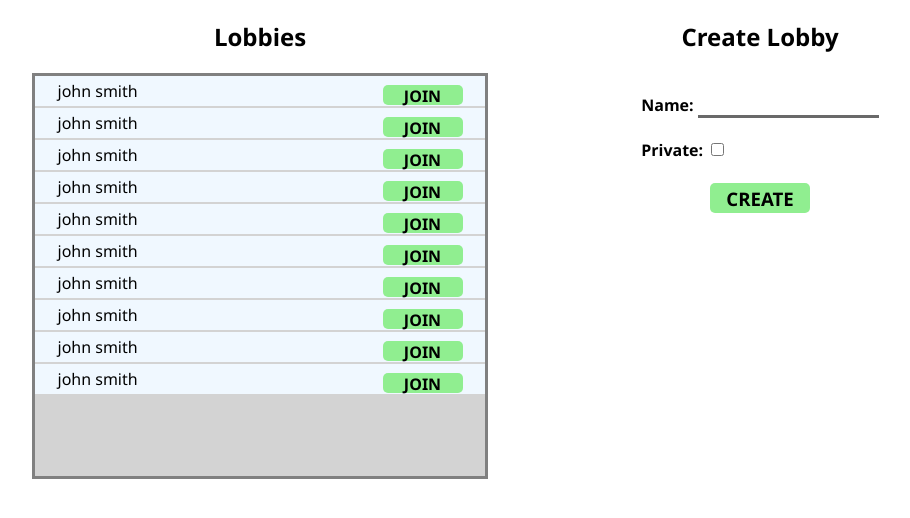
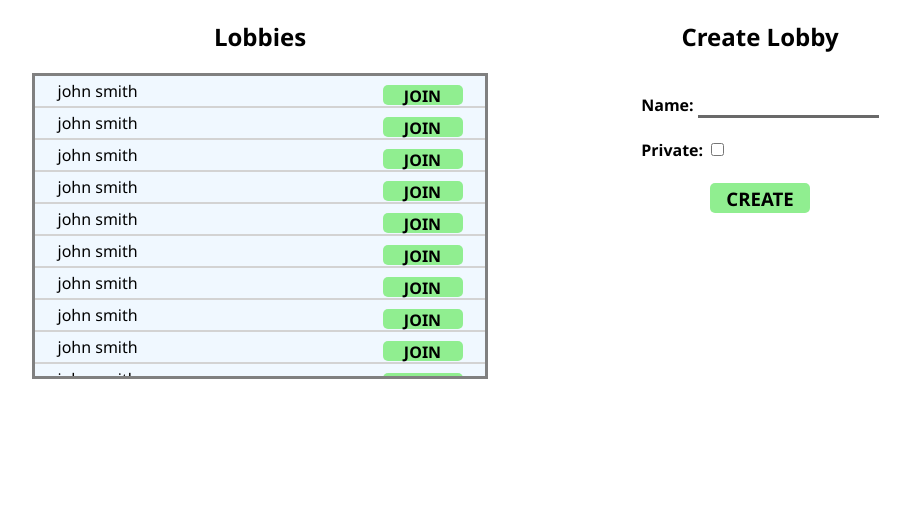
Before and after one commit to fairuzguy/fairuzguy.github.io, a plain HTML site: page lobby/lobby-tic-tac-toe.html in a window 1280 px wide. Shown: the whole page, without its empty margins (130-1040 px from the left). Drawn offline with nearby package versions, Linux system fonts and the light colour scheme.

Commit message:
sizing thing

```diff
--- a/lobby/lobby-tic-tac-toe.scss
+++ b/lobby/lobby-tic-tac-toe.scss
@@ -30,7 +30,7 @@ html, body {
     margin: 0%;
     width: 90%;
     height: 100%;
-    max-height: 500px;
+    max-height: 300px;
     overflow: scroll;
 }
 
```
Also changed, not shown: lobby/dist/lobby-tic-tac-toe.css.
